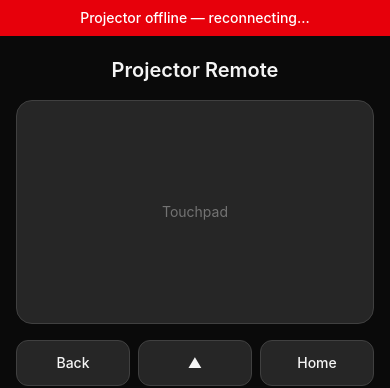
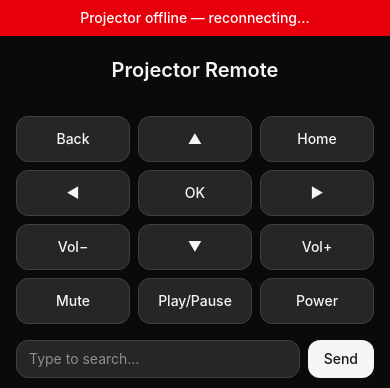
Before and after one commit to ksaurav24/projector-remote, a React (Vite) app in the folder web/: page / in a window 390 px wide. Shown: the top 388 px of the page. Built offline with nearby package versions, Linux system fonts and the light colour scheme; no server answers.

Commit message:
Remove touchpad component
Dragging flooded the persistent adb shell with one sendevent burst per
animation frame; the low-power Android TV box couldn't fork/exec that
fast, and since button presses share the same serialized shell, they
queued up behind the backlog and appeared unresponsive.

```diff
--- a/web/src/App.tsx
+++ b/web/src/App.tsx
@@ -1,6 +1,5 @@
 import { WsProvider, useWs } from "./ws/WsContext";
 import { ConnectionStatus } from "./components/ConnectionStatus";
-import { Touchpad } from "./components/Touchpad";
 import { ButtonGrid } from "./components/ButtonGrid";
 import { TextEntry } from "./components/TextEntry";
 import { AppLauncher } from "./components/AppLauncher";
@@ -12,7 +11,6 @@ function Shell() {
       <ConnectionStatus connected={connected} />
       <main className="pt-10 px-4 max-w-md mx-auto pb-8">
         <h1 className="text-xl font-semibold text-center py-4">Projector Remote</h1>
-        <Touchpad />
         <ButtonGrid />
         <TextEntry />
         <AppLauncher />
--- a/web/src/components/Touchpad.tsx
+++ /dev/null
@@ -1,67 +0,0 @@
-import { useRef } from "react";
-import { motion, useAnimationControls } from "framer-motion";
-import { useWs } from "../ws/WsContext";
-
-export function Touchpad() {
-  const { send } = useWs();
-  const controls = useAnimationControls();
-  const lastPos = useRef<{ x: number; y: number } | null>(null);
-  const pending = useRef({ dx: 0, dy: 0 });
-  const rafId = useRef<number | null>(null);
-  const moved = useRef(false);
-
-  function flush() {
-    rafId.current = null;
-    const { dx, dy } = pending.current;
-    if (dx !== 0 || dy !== 0) {
-      send({ type: "move", dx: Math.round(dx), dy: Math.round(dy) });
-      pending.current = { dx: 0, dy: 0 };
-    }
-  }
-
-  function schedule() {
-    if (rafId.current === null) {
-      rafId.current = requestAnimationFrame(flush);
-    }
-  }
-
-  function onPointerDown(e: React.PointerEvent) {
-    (e.target as Element).setPointerCapture(e.pointerId);
-    lastPos.current = { x: e.clientX, y: e.clientY };
-    moved.current = false;
-    controls.start({ scale: 0.98 });
-  }
-
-  function onPointerMove(e: React.PointerEvent) {
-    if (!lastPos.current) return;
-    const dx = e.clientX - lastPos.current.x;
-    const dy = e.clientY - lastPos.current.y;
-    lastPos.current = { x: e.clientX, y: e.clientY };
-    if (Math.abs(dx) > 0.5 || Math.abs(dy) > 0.5) moved.current = true;
-    pending.current.dx += dx;
-    pending.current.dy += dy;
-    schedule();
-  }
-
-  function onPointerUp() {
-    lastPos.current = null;
-    controls.start({ scale: 1 });
-    if (!moved.current) {
-      send({ type: "pointerdown" });
-      send({ type: "pointerup" });
-    }
-  }
-
-  return (
-    <motion.div
-      animate={controls}
-      onPointerDown={onPointerDown}
-      onPointerMove={onPointerMove}
-      onPointerUp={onPointerUp}
-      onPointerCancel={onPointerUp}
-      className="h-56 rounded-2xl bg-neutral-800 border border-neutral-700 touch-none select-none flex items-center justify-center text-neutral-500 text-sm"
-    >
-      Touchpad
-    </motion.div>
-  );
-}
```
Also changed, not shown: 1 other file (tests, documents, lock files or other folders).
